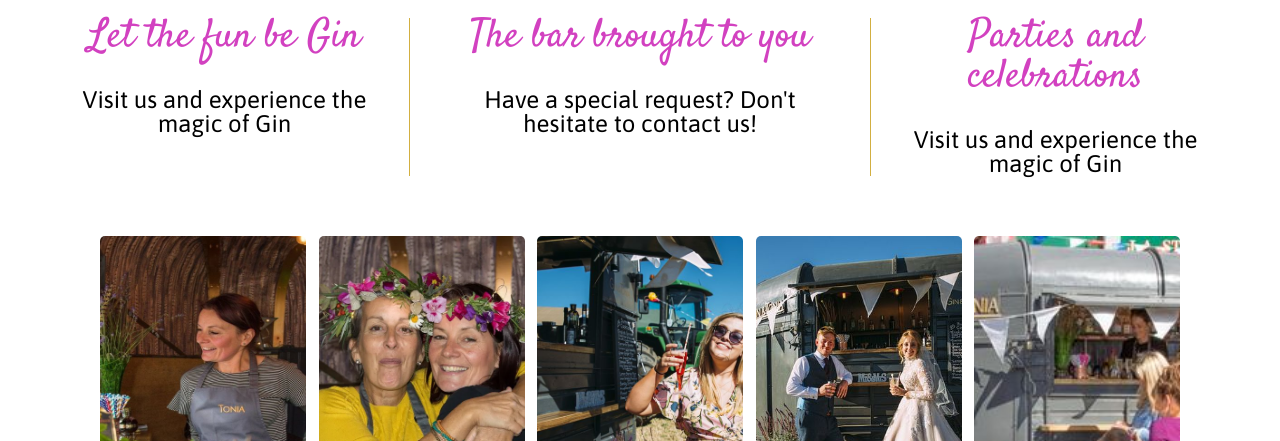
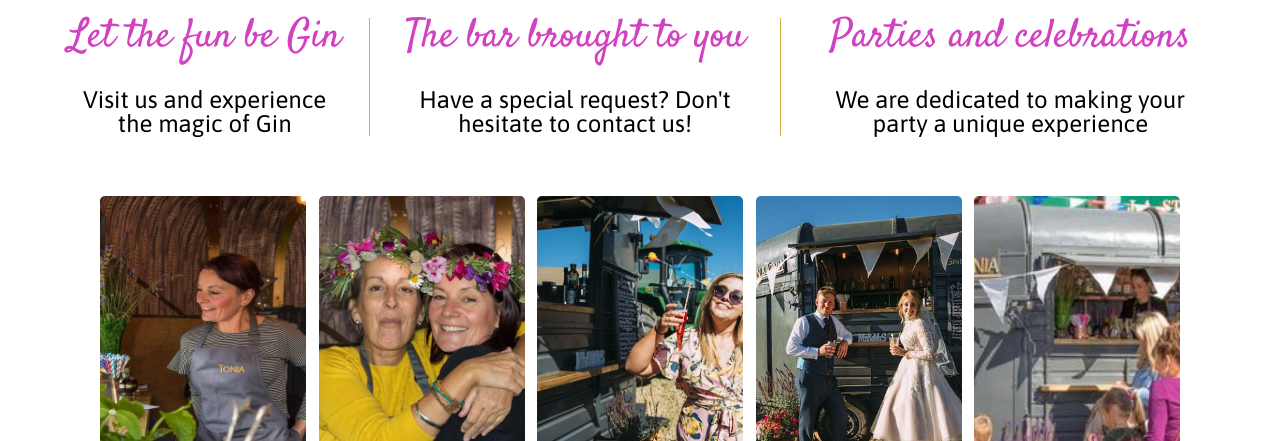
Before and after one commit to Eassame/web-gin-and-tonia, a plain HTML site: page index.html in a window 1280 px wide. Shown: the part 359-800 px from the top of the page. Drawn offline with Linux system fonts and the light colour scheme.

Commit message:
text change

```diff
--- a/index.html
+++ b/index.html
@@ -56,7 +56,7 @@
         </div>
         <div class="quote">
           <h2>Parties and celebrations</h1>
-          <p>Visit us and experience the magic of Gin</p>
+          <p>We are dedicated to making your party a unique experience</p>
         </div>
       </div>
       <div class="images">
```
